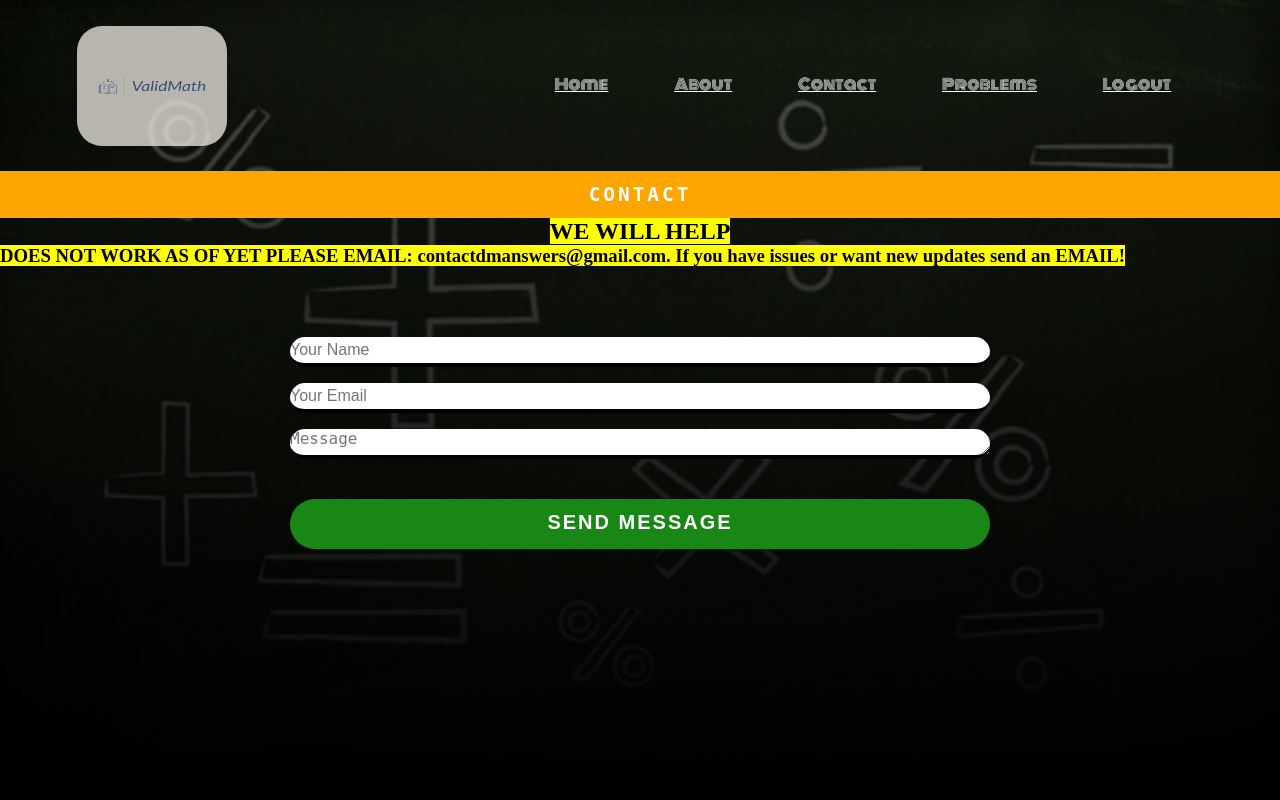
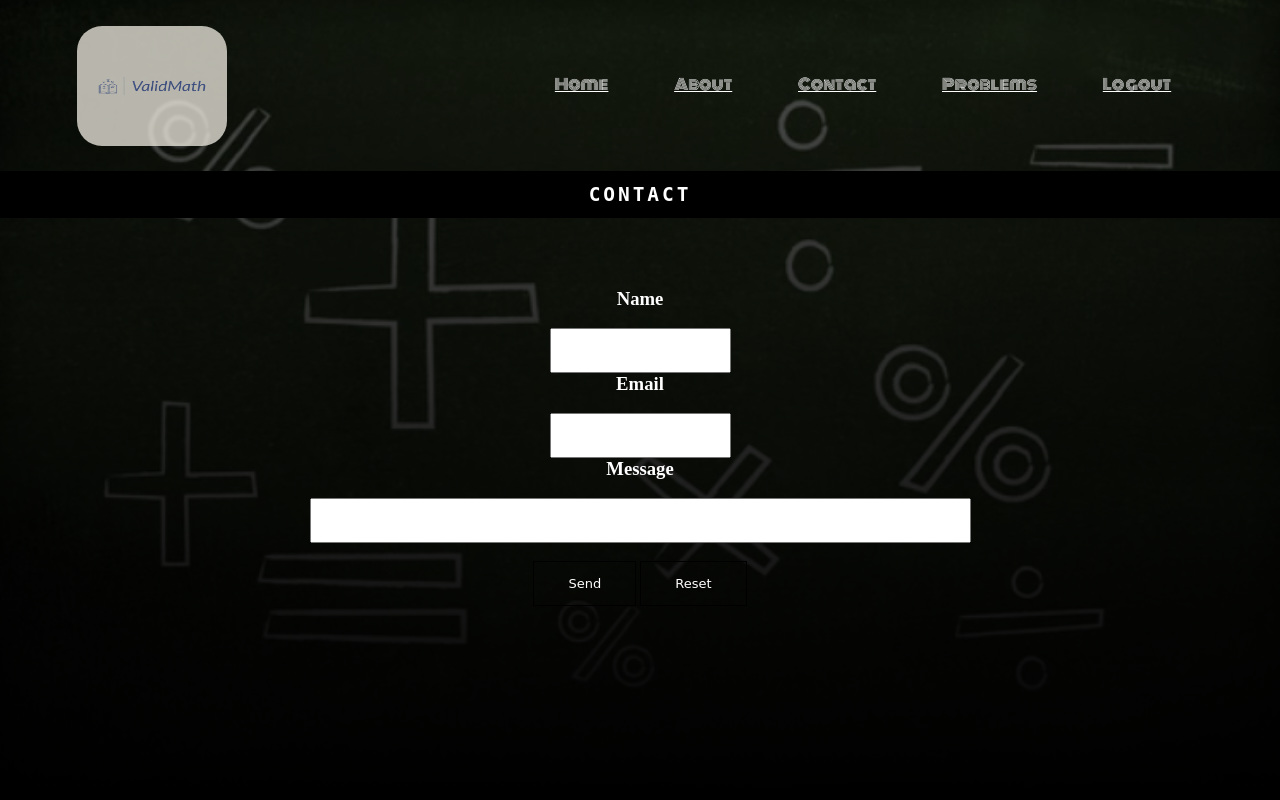
Before and after one commit to Sudiptto/ValidMath, a Flask app: page /contact in a window 1280 px wide. Run offline with Flask 2, Linux system fonts and the light colour scheme; the visitor is signed in with stand-in values (Sample User, id 1).

Commit message:
Add files via upload

```diff
--- a/templates/contact.html
+++ b/templates/contact.html
@@ -25,20 +25,18 @@
 
                </div>
            </nav>
-        <h1 style="border: 2px solid orange; padding: 10px; background-color: orange; text-align: center;" class = "animation"> CONTACT</h1>
+        <h1 style="border: 2px solid white; padding: 10px; background-color: black; text-align: center;" class = "animation"> CONTACT</h1>
         <div class = "contact-title">
-            <h2 style="text-align: center;"><mark>WE WILL HELP</mark></h2>
-            <h3><mark>DOES NOT WORK AS OF YET PLEASE EMAIL: contactdmanswers@gmail.com. If you have issues or want new updates send an EMAIL!</mark></h3>
-        </div>
-        <div class="contact-form">
-            <form id="contact-form" method="post" action="contactFormHandler.php">
-                <input name="name" type="text" class="form-control" placeholder="Your Name" required>
-                <br>
-                <input name="email" type="email" class="form-control" placeholder="Your Email" required>
-                <br>
-                    <textarea name="message" class="form-control" placeholder="Message" row="4" required></textarea> <br>
-                    <input type="submit" class="form-control submit" value="SEND MESSAGE">
+
+        <form action="mailto:contactdmanswers@gmail.com" method="post" enctype="text/plain">
+            <h3 style="color: white; font:bolder" class="contact_input">Name</h3><br>
+            <input type="text" name="name" required><br>
+            <h3 style="color: white; font:bolder" class="contact_input">Email</h3><br>
+            <input type="email" name="mail" required><br>
+            <h3 style="color: white; font:bolder" class="contact_input">Message</h3><br>
+            <input type="text" name="comment" size="80" required><br><br>
+            <input type="submit" value="Send" class="hero-btn">
+            <input type="reset" value="Reset" class="hero-btn">
             </form>
-        </div>
     </head>
 </html>
--- a/templates/login.html
+++ b/templates/login.html
@@ -31,6 +31,8 @@
 		<input type="password" name="password" id="password" required placeholder="Password"> <!--PASSWORD-->
 		<button type="submit">Login</button>
 		<p>Don't have an account? Than <a href="/signup">Signup</a></p>
+		<br>
+		<p>Don't want to login? View the Static website (no login required but progress is not saved!) Click this: <a href="https://validmath.netlify.app/" style="color: white; font-size:x-large;">LINK</a></p>
 	  </div>
     </form>
 
--- a/templates/signup.html
+++ b/templates/signup.html
@@ -282,6 +282,8 @@
 		</select>
 		<button type="submit">Signup</button>
 		<p>Already have an account? <a href="/">Login</a>.</p>
+		<br>
+		<p>Don't want to login? View the Static website (no login required but progress is not saved!) Click this: <a href="https://validmath.netlify.app/" style="color: white; font-size:x-large;">LINK</a></p>
 	  </div>
     </form>
 
@@ -291,5 +293,7 @@
 
 
 
+
+
 	 ]
 </body>
```
Also changed, not shown: templates/500.html (line endings or trailing spaces), templates/page_not_found.html (line endings or trailing spaces), templates/user_hub.html (line endings or trailing spaces), templates/user_not_exists.html (line endings or trailing spaces).
